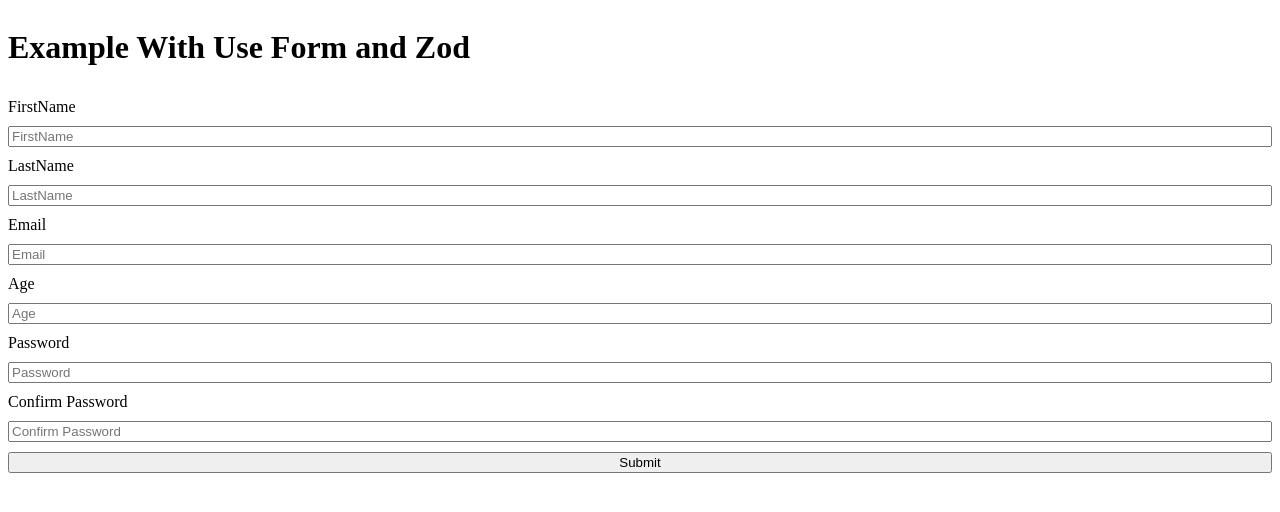
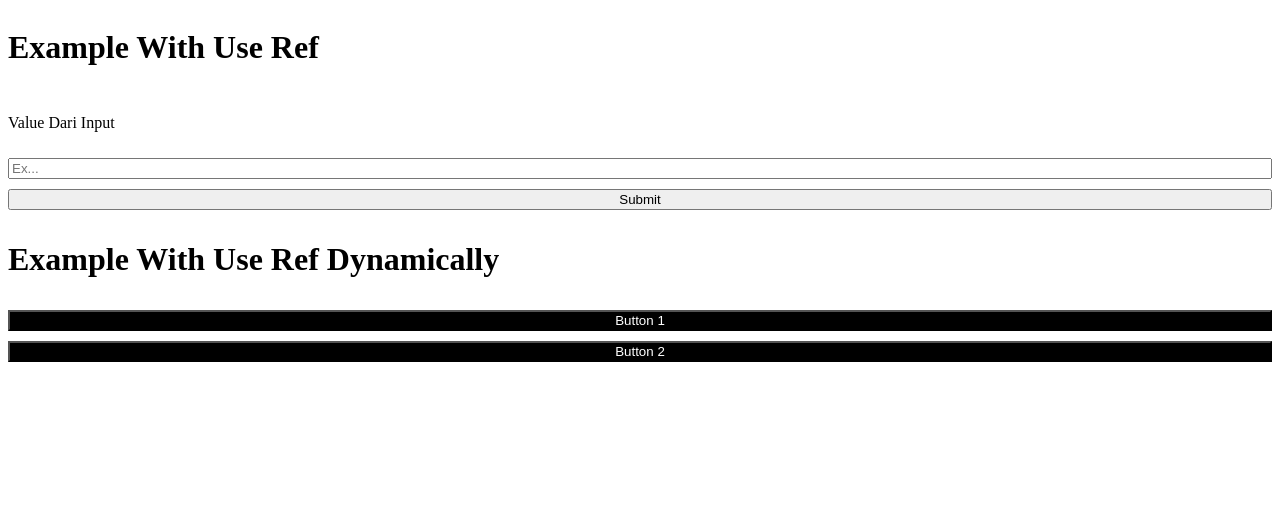
Before and after one commit to maulanasechan/useHook, a React (Create React App) app: page /exampleWithUseRef in a window 1280 px wide. Shown: the top 512 px of the page. Built offline with nearby package versions, Linux system fonts and the light colour scheme.

Commit message:
FEAT: Use Layout

```diff
--- a/src/index.tsx
+++ b/src/index.tsx
@@ -4,7 +4,6 @@ import { createBrowserRouter, RouterProvider } from "react-router-dom";
 import { QueryClient, QueryClientProvider } from "@tanstack/react-query";
 import { routers } from "./routes";
 
-console.log(routers);
 const router = createBrowserRouter(routers);
 
 const root = ReactDOM.createRoot(
--- a/src/page/useForm/index.tsx
+++ b/src/page/useForm/index.tsx
@@ -1,19 +1,96 @@
-import React, { useRef, useState } from "react";
+import { z, ZodType } from "zod";
+import { FormData } from "../../types/use-form-zod";
+import { useForm } from "react-hook-form";
+import { zodResolver } from "@hookform/resolvers/zod";
 
-export default function ExampleWithUseRef() {
-  const inputRef = useRef<HTMLInputElement>(null);
-  const [value, setValue] = useState("");
-  const handleClick = () => {
-    if (inputRef.current?.value) setValue(inputRef.current?.value || "");
-    else inputRef.current?.focus();
+export default function ExampleWithUseForm() {
+  const schema: ZodType<FormData> = z
+    .object({
+      //if there is min or max we can edit error message like this
+      firstName: z
+        .string()
+        .min(5, "First name must be at least 5 characters")
+        .max(30, "First name must be at most 30 characters"),
+
+      //if we want to edit error message without min max it would be like this if it string
+      lastName: z.string().refine((value) => {
+        return value.length >= 5 && value.length <= 30;
+      }, "LastName length must between 5 to 30"),
+
+      //if we want to check email
+      email: z.string().email(),
+
+      //if we want to check number
+      age: z.number().min(10).max(90),
+      password: z.string().min(5).max(30),
+      confirmPassword: z.string().min(5).max(30),
+    })
+
+    //if we want to check form two data in the input
+    .refine((data) => data.password === data.confirmPassword, {
+      message: "Password do not match",
+      path: ["confirmPassword"],
+    });
+
+  const {
+    register,
+    handleSubmit,
+    formState: { errors },
+  } = useForm<FormData>({
+    resolver: zodResolver(schema),
+  });
+
+  const submitData = (data: FormData) => {
+    console.log(data);
   };
 
   return (
     <div style={{ display: "flex", flexDirection: "column", gap: "10px" }}>
-      <h1>Example With Use Ref</h1>
-      <p>{value ? value : "Value Dari Input"}</p>
-      <input type="text" ref={inputRef} placeholder="Ex..."></input>
-      <button onClick={handleClick}>Submit</button>
+      <h1>Example With Use Form and Zod</h1>
+      <form
+        style={{ display: "flex", flexDirection: "column", gap: "10px" }}
+        onSubmit={handleSubmit(submitData)}
+      >
+        <label>FirstName</label>
+        <input type="text" placeholder="FirstName" {...register("firstName")} />
+        {errors.firstName && (
+          <span style={{ color: "red" }}>{errors.firstName.message}</span>
+        )}
+        <label>LastName</label>
+        <input type="text" placeholder="LastName" {...register("lastName")} />
+        {errors.lastName && (
+          <span style={{ color: "red" }}>{errors.lastName.message}</span>
+        )}
+        <label>Email</label>
+        <input type="text" placeholder="Email" {...register("email")} />
+        {errors.email && (
+          <span style={{ color: "red" }}>{errors.email.message}</span>
+        )}
+        <label>Age</label>
+        <input
+          type="number"
+          placeholder="Age"
+          {...register("age", { valueAsNumber: true })}
+        />
+        {errors.age && (
+          <span style={{ color: "red" }}>{errors.age.message}</span>
+        )}
+        <label>Password</label>
+        <input type="text" placeholder="Password" {...register("password")} />
+        {errors.password && (
+          <span style={{ color: "red" }}>{errors.password.message}</span>
+        )}
+        <label>Confirm Password</label>
+        <input
+          type="text"
+          placeholder="Confirm Password"
+          {...register("confirmPassword")}
+        />
+        {errors.confirmPassword && (
+          <span style={{ color: "red" }}>{errors.confirmPassword.message}</span>
+        )}
+        <input type="submit" />
+      </form>
     </div>
   );
 }
--- /dev/null
+++ b/src/page/useLayout/index.tsx
@@ -0,0 +1,37 @@
+import React, { useEffect, useLayoutEffect, useRef, useState } from "react";
+
+export default function ExampleWithUseLayout() {
+  const inputRef = useRef<HTMLInputElement>(null);
+  const pRef = useRef<Array<HTMLParagraphElement | null>>([]);
+  const [inputValue, setInputValue] = useState("useLayout");
+
+  useLayoutEffect(() => {
+    if (pRef.current[1]) {
+      pRef.current[1].textContent = inputValue;
+    }
+  }, []);
+
+  useEffect(() => {
+    if (inputRef.current && pRef.current[2]) {
+      inputRef.current.value = "useEffect";
+      setInputValue(inputRef.current.value);
+      pRef.current[2].textContent = inputRef.current.value;
+    }
+  }, []);
+
+  return (
+    <div style={{ display: "flex", flexDirection: "column", gap: "10px" }}>
+      <h1>Example With Use Layout</h1>
+      <h2>Use Layout Value</h2>
+      <p ref={(el) => (pRef.current[1] = el)}></p>
+      <h2>Use Effect Value</h2>
+      <p ref={(el) => (pRef.current[2] = el)}></p>
+      <input
+        type="text"
+        ref={inputRef}
+        placeholder="Ex..."
+        value={inputValue}
+      ></input>
+    </div>
+  );
+}
--- a/src/page/useRef/index.tsx
+++ b/src/page/useRef/index.tsx
@@ -1,96 +1,51 @@
-import { z, ZodType } from "zod";
-import { FormData } from "../../types/use-form-zod";
-import { useForm } from "react-hook-form";
-import { zodResolver } from "@hookform/resolvers/zod";
+import React, { useRef, useState } from "react";
 
-export default function ExampleWithUseForm() {
-  const schema: ZodType<FormData> = z
-    .object({
-      //if there is min or max we can edit error message like this
-      firstName: z
-        .string()
-        .min(5, "First name must be at least 5 characters")
-        .max(30, "First name must be at most 30 characters"),
+export default function ExampleWithUseRef() {
+  const inputRef = useRef<HTMLInputElement>(null);
+  const [value, setValue] = useState("");
+  const handleClick = () => {
+    if (inputRef.current?.value) setValue(inputRef.current?.value || "");
+    else inputRef.current?.focus();
+  };
 
-      //if we want to edit error message without min max it would be like this if it string
-      lastName: z.string().refine((value) => {
-        return value.length >= 5 && value.length <= 30;
-      }, "LastName length must between 5 to 30"),
+  //ref dynamically
+  const buttonRef = useRef<Array<HTMLButtonElement | null>>([]);
 
-      //if we want to check email
-      email: z.string().email(),
+  const loop = [{ id: 1 }, { id: 2 }];
 
-      //if we want to check number
-      age: z.number().min(10).max(90),
-      password: z.string().min(5).max(30),
-      confirmPassword: z.string().min(5).max(30),
-    })
+  const handleClickDynamic = (data: number) => {
+    const buttonElement = buttonRef.current[data];
 
-    //if we want to check form two data in the input
-    .refine((data) => data.password === data.confirmPassword, {
-      message: "Password do not match",
-      path: ["confirmPassword"],
-    });
-
-  const {
-    register,
-    handleSubmit,
-    formState: { errors },
-  } = useForm<FormData>({
-    resolver: zodResolver(schema),
-  });
-
-  const submitData = (data: FormData) => {
-    console.log(data);
+    if (buttonElement) {
+      if (buttonElement.style.background === "black") {
+        buttonElement.style.background = "red";
+      } else {
+        buttonElement.style.background = "black";
+      }
+    }
   };
 
   return (
     <div style={{ display: "flex", flexDirection: "column", gap: "10px" }}>
-      <h1>Example With Use Form and Zod</h1>
-      <form
-        style={{ display: "flex", flexDirection: "column", gap: "10px" }}
-        onSubmit={handleSubmit(submitData)}
-      >
-        <label>FirstName</label>
-        <input type="text" placeholder="FirstName" {...register("firstName")} />
-        {errors.firstName && (
-          <span style={{ color: "red" }}>{errors.firstName.message}</span>
-        )}
-        <label>LastName</label>
-        <input type="text" placeholder="LastName" {...register("lastName")} />
-        {errors.lastName && (
-          <span style={{ color: "red" }}>{errors.lastName.message}</span>
-        )}
-        <label>Email</label>
-        <input type="text" placeholder="Email" {...register("email")} />
-        {errors.email && (
-          <span style={{ color: "red" }}>{errors.email.message}</span>
-        )}
-        <label>Age</label>
-        <input
-          type="number"
-          placeholder="Age"
-          {...register("age", { valueAsNumber: true })}
-        />
-        {errors.age && (
-          <span style={{ color: "red" }}>{errors.age.message}</span>
-        )}
-        <label>Password</label>
-        <input type="text" placeholder="Password" {...register("password")} />
-        {errors.password && (
-          <span style={{ color: "red" }}>{errors.password.message}</span>
-        )}
-        <label>Confirm Password</label>
-        <input
-          type="text"
-          placeholder="Confirm Password"
-          {...register("confirmPassword")}
-        />
-        {errors.confirmPassword && (
-          <span style={{ color: "red" }}>{errors.confirmPassword.message}</span>
-        )}
-        <input type="submit" />
-      </form>
+      <h1>Example With Use Ref</h1>
+      <p>{value ? value : "Value Dari Input"}</p>
+      <input type="text" ref={inputRef} placeholder="Ex..."></input>
+      <button onClick={handleClick}>Submit</button>
+
+      <h1>Example With Use Ref Dynamically</h1>
+      {loop.map((l, i) => (
+        <button
+          key={i}
+          style={{
+            background: "black",
+            color: "white",
+          }}
+          ref={(el) => (buttonRef.current[i] = el)}
+          onClick={() => handleClickDynamic(i)}
+        >
+          Button {i + 1}
+        </button>
+      ))}
     </div>
   );
 }
--- a/src/routes/index.tsx
+++ b/src/routes/index.tsx
@@ -4,7 +4,8 @@ import Login from "../page/login";
 import ExampleWithUseReducer from "../page/useReducer";
 import ExampleWithUseEffect from "../page/useEffect";
 import ExampleWithUseRef from "../page/useRef";
-import ExampleWithUseForm from "../page/useRef";
+import ExampleWithUseForm from "../page/useForm";
+import ExampleWithUseLayout from "../page/useLayout";
 
 export const routers = [
   {
@@ -36,6 +37,11 @@ export const routers = [
     element: <ExampleWithUseRef />,
   },
   {
+    path: "/exampleWithUseLayout",
+    id: "Learn Use Layout",
+    element: <ExampleWithUseLayout />,
+  },
+  {
     path: "/exampleWithUseForm",
     id: "Learn Use Form and Zod",
     element: <ExampleWithUseForm />,
```
